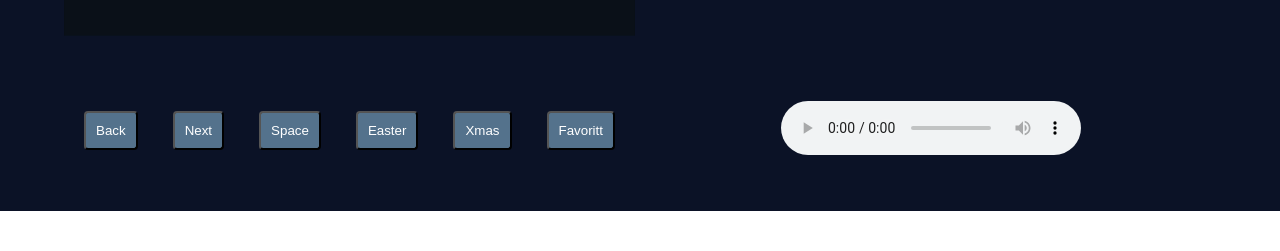
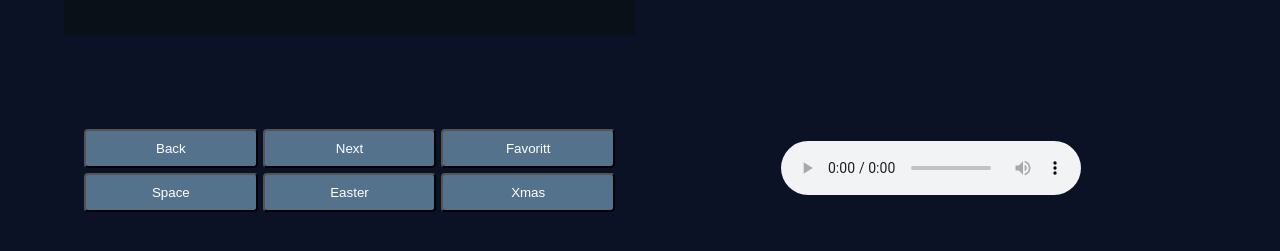
Before and after one commit to ingvildtf/Webutvikling-prosject2, a React (Create React App) app in the folder art-exhibition/: page / in a window 1280 px wide. Shown: the part 589-840 px from the top of the page. Before the commit the page ends 800 px from the top, so only its background shows below. Built offline with nearby package versions, Linux system fonts and the light colour scheme; no server answers.

Commit message:
fixed buttons over two rows to fit in the viewport

```diff
--- a/art-exhibition/src/components/Pages/Installations.tsx
+++ b/art-exhibition/src/components/Pages/Installations.tsx
@@ -34,14 +34,14 @@ interface ThemeProps {
   style?: React.CSSProperties
 }
 
-const Wrapper = styled.div<ThemeProps>`
+export const Wrapper = styled.div<ThemeProps>`
   margin: 0;
   padding: 0 5% 0 5%;
   display: grid;
   background: #242424;
   grid-template-rows: min-content min-content auto;
   grid-template-columns: 1fr 1fr;
-  height: 90vh;
+  height: 100vh;
   grid-gap: 10px;
   grid-template-areas:
     'title   title'
@@ -97,8 +97,11 @@ const SVG = styled.div`
 
 const Navigation = styled.div<ThemeProps>`
   grid-area: buttons;
-  display: flex;
-  justify-content: space-between;
+  display: grid;
+  grid-template-columns: repeat(3, 1fr);
+  grid-gap: 5px;
+  justify-content: center;
+  align-content: center;
   margin: 20px;
 `
 const Button = styled.button<ThemeProps>`
@@ -106,7 +109,7 @@ const Button = styled.button<ThemeProps>`
   border-radius: 4px;
   align-self: center;
 `
-export const images = {
+const images = {
   earth: [EarthInstallation, EasterEarthInstallation, XmasEarthInstallation],
   rocket: [Rocket, EasterStarRocket, XmasRocketInstallation],
   satellite: [
@@ -118,8 +121,6 @@ export const images = {
   sun: [SunInstallation, EasterSunInstallation, XmasSunInstallation],
 }
 
-//liste som inneholder informasjon om installasjonene, her kan du eventuelt endre imgtitle til en verdi, isteden for hvert bilde og da kan du endre denne verdien ved å bruke state og switch
-
 function Installations() {
   //lagrer hvilket tema man har huket av i session storage
   const index =
@@ -130,16 +131,7 @@ function Installations() {
   const [imageTheme, setImageTheme] = useState(index)
   sessionStorage.setItem('imageTheme', String(imageTheme))
 
-  //const favorite =  localStorage.getItem(click)
-
-  /*const favorite =
-    localStorage.getItem('image') === null
-      ? 0
-      : Number(localStorage.getItem('image'))
-  const [image, setFavorite] = useState(favorite)
-
-  localStorage.setItem('image', String(image))*/
-
+  //liste som inneholder informasjon om installasjonene, her kan du eventuelt endre imgtitle til en verdi, isteden for hvert bilde og da kan du endre denne verdien ved å bruke state og switch
   const installations = [
     {
       id: 1,
@@ -265,6 +257,12 @@ function Installations() {
           Next
         </Button>
         <Button
+          onClick={() => updateFavorite(installations[click - 1].id)}
+          style={{ background: theme.buttonColor, color: theme.textColor }}
+        >
+          Favoritt
+        </Button>
+        <Button
           style={{ background: theme.buttonColor, color: theme.textColor }}
           onClick={spaceFunction}
         >
@@ -282,12 +280,6 @@ function Installations() {
         >
           Xmas
         </Button>
-        <Button
-          onClick={() => updateFavorite(installations[click - 1].id)}
-          style={{ background: theme.buttonColor, color: theme.textColor }}
-        >
-          Favoritt
-        </Button>
       </Navigation>
     </Wrapper>
   )
```
